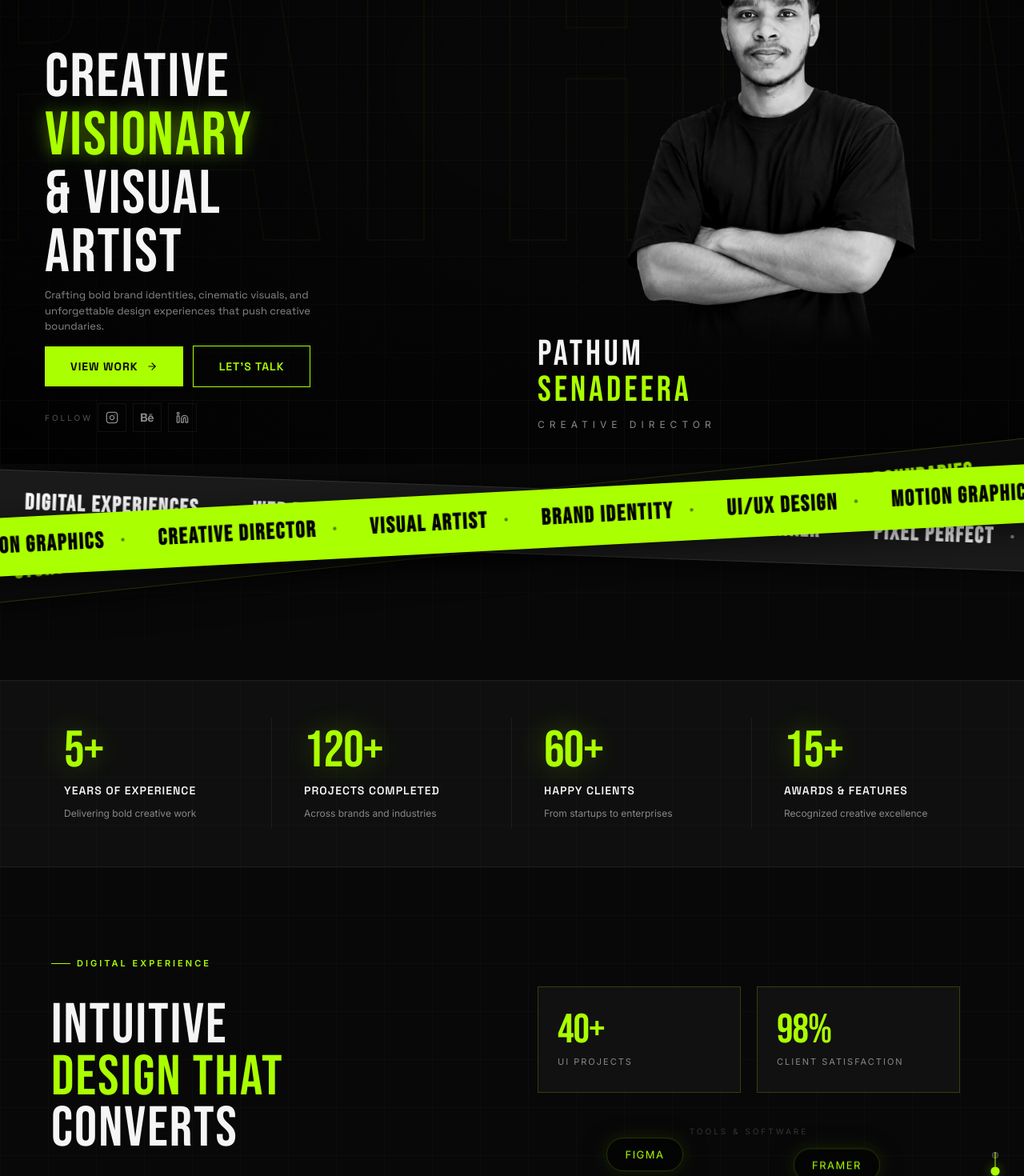
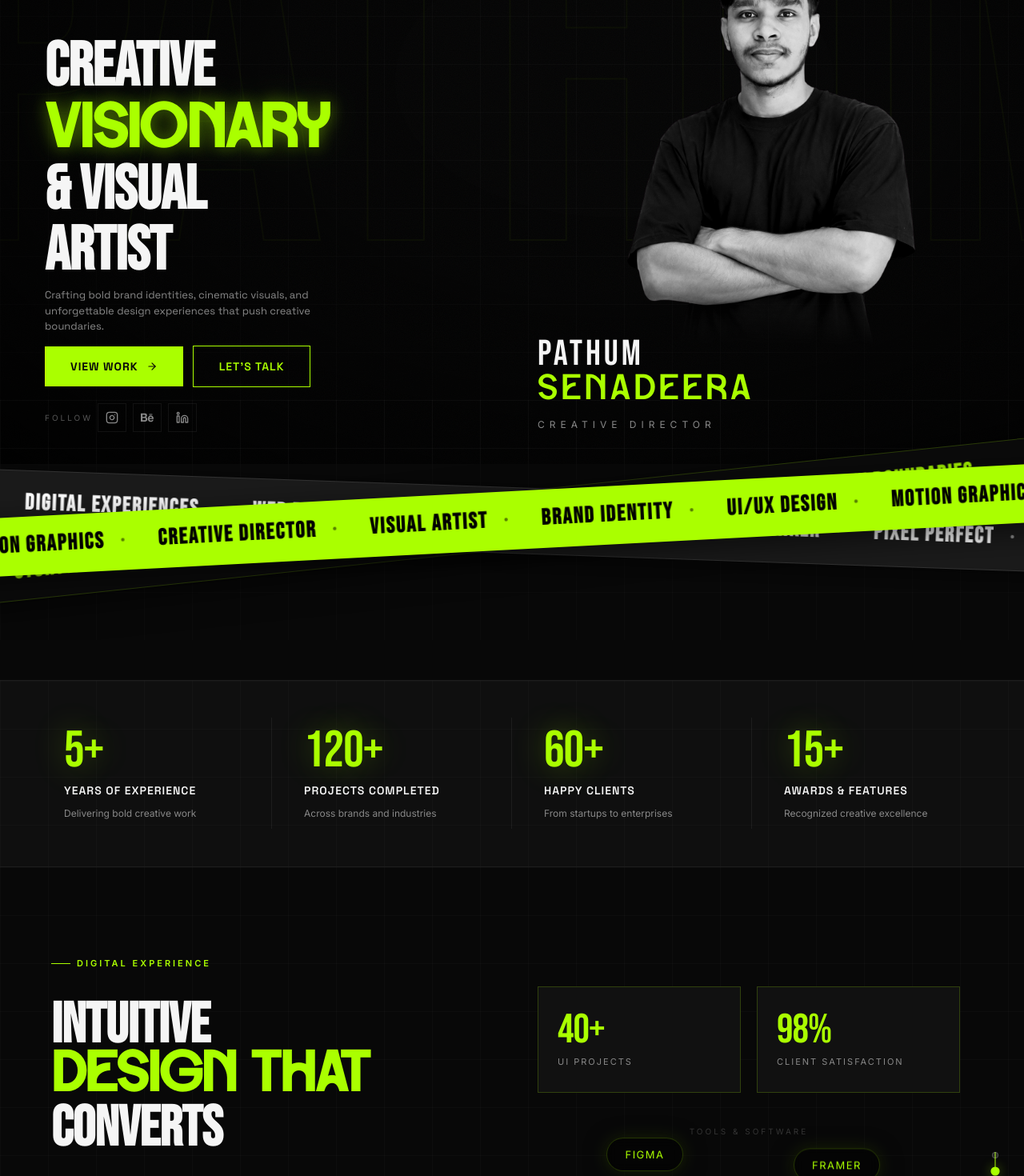
Before and after one commit to pathumsenadeera/Portfolio, a Next.js app: page / in a window 1280 px wide. Shown: the part 220-1690 px from the top of the page at 80% size. Built offline with nearby package versions, Linux system fonts and the light colour scheme; no server answers.

Commit message:
feat: scaffold portfolio section styles and define global CSS variables with custom fonts

```diff
--- a/app/globals.css
+++ b/app/globals.css
@@ -1,4 +1,12 @@
 @import url('https://fonts.googleapis.com/css2?family=Bebas+Neue&family=Space+Grotesk:wght@300;400;500;600;700&family=Inter:wght@300;400;500;600&display=swap');
+
+@font-face {
+  font-family: 'Wapilor';
+  src: url('/fonts/wapilor-regular.otf') format('opentype');
+  font-weight: normal;
+  font-style: normal;
+  font-display: swap;
+}
 
 :root {
   --bg-primary: #080808;
@@ -95,6 +103,7 @@ body {
 /* Utility Classes */
 .neon-text {
   color: var(--neon);
+  font-family: 'Wapilor', sans-serif;
 }
 
 .neon-glow {
--- a/components/AboutSection.module.css
+++ b/components/AboutSection.module.css
@@ -90,9 +90,9 @@
   font-family: var(--font-display);
   font-size: clamp(52px, 5.5vw, 88px);
   line-height: 0.92;
-  letter-spacing: 2px;
+  letter-spacing: -0.5px;
   color: var(--white);
-  font-weight: 400;
+  font-weight: 800;
   transition: color 0.3s ease;
 }
 
@@ -148,7 +148,7 @@
   font-family: var(--font-display);
   font-size: 32px;
   line-height: 1;
-  letter-spacing: 2px;
+  letter-spacing: -0.5px;
   transition: color 0.4s ease;
 }
 
--- a/components/CTABanner.module.css
+++ b/components/CTABanner.module.css
@@ -85,10 +85,10 @@
 .heading {
   font-family: var(--font-display);
   font-size: clamp(48px, 6vw, 96px);
-  line-height: 0.95;
-  letter-spacing: 2px;
+  line-height: 1.0;
+  letter-spacing: -0.5px;
   color: var(--white);
-  font-weight: 400;
+  font-weight: 800;
   margin-bottom: 24px;
 }
 
--- a/components/ContactSection.module.css
+++ b/components/ContactSection.module.css
@@ -22,10 +22,10 @@
 .heading {
   font-family: var(--font-display);
   font-size: clamp(48px, 5vw, 80px);
-  line-height: 0.95;
-  letter-spacing: 2px;
+  line-height: 1.0;
+  letter-spacing: -0.5px;
   color: var(--white);
-  font-weight: 400;
+  font-weight: 800;
 }
 
 .subtext {
@@ -259,7 +259,7 @@
 .successMsg h3 {
   font-family: var(--font-display);
   font-size: 36px;
-  letter-spacing: 2px;
+  letter-spacing: -0.5px;
   color: var(--neon);
 }
 
--- a/components/HeroSection.module.css
+++ b/components/HeroSection.module.css
@@ -176,10 +176,10 @@
 .title {
   font-family: var(--font-display);
   font-size: clamp(52px, 6vw, 100px);
-  line-height: 0.95;
-  letter-spacing: 2px;
+  line-height: 1.0;
+  letter-spacing: -0.5px;
   color: var(--white);
-  font-weight: 400;
+  font-weight: 800;
 }
 
 .titleNeon {
@@ -200,8 +200,8 @@
   left: 0;
   font-family: var(--font-display);
   font-size: clamp(52px, 6vw, 100px);
-  line-height: 0.95;
-  letter-spacing: 2px;
+  line-height: 1.0;
+  letter-spacing: -0.5px;
 }
 
 
@@ -410,7 +410,7 @@
 }
 
 .nameSubtitle {
-  font-family: var(--font-display);
+  font-family: 'Wapilor', sans-serif;
   font-size: clamp(28px, 3.5vw, 52px);
   line-height: 1;
   letter-spacing: 4px;
--- a/components/PortfolioSection.module.css
+++ b/components/PortfolioSection.module.css
@@ -40,9 +40,9 @@
   font-family: var(--font-display);
   font-size: clamp(40px, 5vw, 72px);
   line-height: 1;
-  letter-spacing: 2px;
+  letter-spacing: -0.5px;
   color: var(--white);
-  font-weight: 400;
+  font-weight: 800;
 }
 
 .headingAccent {
@@ -195,7 +195,7 @@
   font-size: 18px;
   letter-spacing: 1px;
   color: var(--white);
-  font-weight: 400;
+  font-weight: 800;
   margin: 0;
 }
 
--- a/components/ProcessSection.module.css
+++ b/components/ProcessSection.module.css
@@ -19,10 +19,10 @@
 .heading {
   font-family: var(--font-display);
   font-size: clamp(40px, 5vw, 72px);
-  line-height: 0.95;
-  letter-spacing: 2px;
+  line-height: 1.0;
+  letter-spacing: -0.5px;
   color: var(--white);
-  font-weight: 400;
+  font-weight: 800;
   margin-bottom: 16px;
 }
 
@@ -104,9 +104,9 @@
 .stepTitle {
   font-family: var(--font-display);
   font-size: 24px;
-  letter-spacing: 2px;
+  letter-spacing: -0.5px;
   color: var(--white);
-  font-weight: 400;
+  font-weight: 800;
   margin-bottom: 12px;
 }
 
--- a/components/ServicesSection.module.css
+++ b/components/ServicesSection.module.css
@@ -57,9 +57,9 @@
   font-family: var(--font-display);
   font-size: clamp(48px, 5vw, 84px);
   line-height: 0.93;
-  letter-spacing: 2px;
+  letter-spacing: -0.5px;
   color: var(--white);
-  font-weight: 400;
+  font-weight: 800;
 }
 
 .subheading {
@@ -176,7 +176,7 @@
   font-size: 24px;
   letter-spacing: 0.5px;
   color: var(--white);
-  font-weight: 400;
+  font-weight: 800;
   line-height: 1.15;
 }
 
```
Also changed, not shown: public/fonts/wapilor-regular.otf (added).
